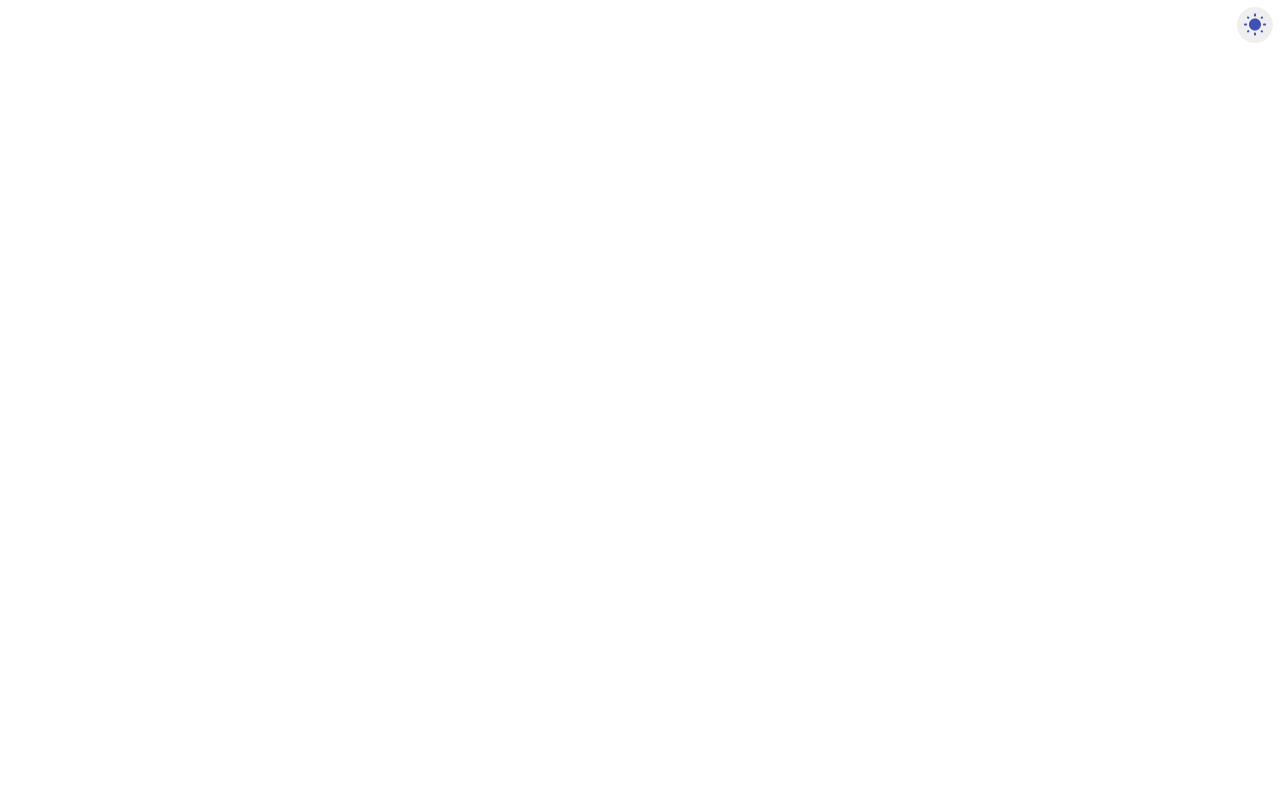
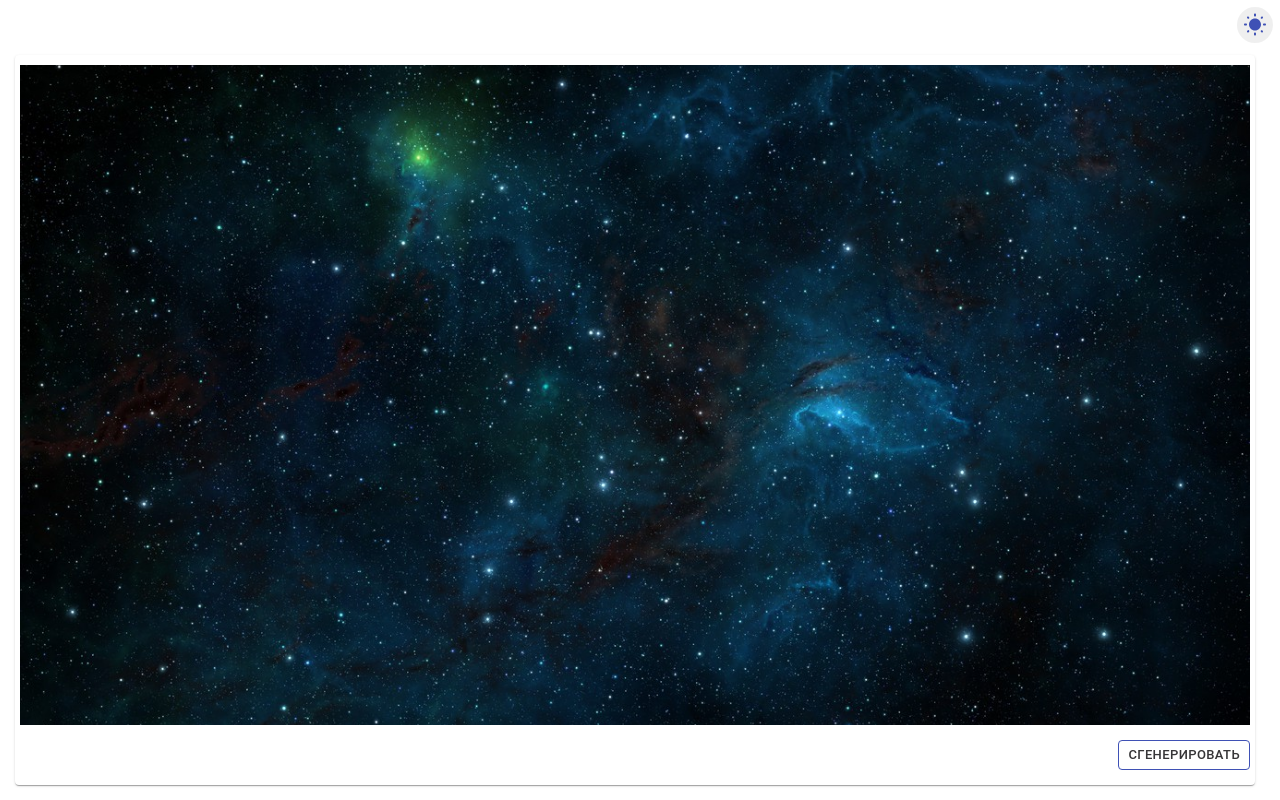
Before and after one commit to watermellon2018/scenarioNet, a React (Create React App) app in the folder frontEnd/: page /create-character in a window 1280 px wide. Built offline with nearby package versions, Linux system fonts and the light colour scheme.

Commit message:
страничка для генерировании персонажа

```diff
--- a/frontEnd/src/App.tsx
+++ b/frontEnd/src/App.tsx
@@ -12,6 +12,7 @@ import MainPage from './pages/main';
 import MenuPage from './pages/menu';
 import CreateScenarioPage from './pages/createScenario';
 import MyProfilePage from './pages/profile';
+import CreateCharacterPage from './pages/createCharacter';
 
 
 function App() {
@@ -35,6 +36,7 @@ function App() {
             />
 
           </div>
+          <div style={{height: 'calc(100% - 40px - 10px - 10px)', padding: '0px 10px 5px 10px'}}>
 
           <Route path='/main'>
             <MainPage />
@@ -52,17 +54,15 @@ function App() {
             <CreateScenarioPage />
           </Route>
 
-          <Route path='/registration'>
-            <div>Hello</div>
-          </Route>
-
-          <Route path='/login'>
-            <div>Login</div>
+          <Route path='/create-character'>
+            <CreateCharacterPage />
           </Route>
 
           <Route path='/my-profile'>
             <MyProfilePage />
           </Route>
+          </div>
+
         </div>
       </>
     </ThemeProvider>
--- a/frontEnd/src/components/globalStyles.js
+++ b/frontEnd/src/components/globalStyles.js
@@ -5,6 +5,20 @@ export const GlobalStyles = createGlobalStyle`
     color: ${({ theme }) => theme.text};
     font-family: Tahoma, Helvetica, Arial, Roboto, sans-serif;
     transition: all 0.50s linear;
+
+    .MuiButton-contained {
+        background: ${({ theme }) => theme.thirdColor};
+    }
+
+    .MuiButton-outlined {
+        border: 1px solid ${({ theme }) => theme.thirdColor};
+
+    }
+
+    .MuiButton-label {
+        color: ${({ theme }) => theme.text};
+    }
+
     .registration__first-row__avatar__wrapper-div {
         border-color: ${({ theme }) => theme.thirdColor};
     }
--- /dev/null
+++ b/frontEnd/src/pages/createCharacter/index.tsx
@@ -0,0 +1,46 @@
+import React, { useState, useEffect } from 'react';
+import { Button } from '@material-ui/core';
+import Card from '@material-ui/core/Card';
+import CardActionArea from '@material-ui/core/CardActionArea';
+import CardActions from '@material-ui/core/CardActions';
+import CardContent from '@material-ui/core/CardContent';
+import CardMedia from '@material-ui/core/CardMedia';
+import Typography from '@material-ui/core/Typography';
+
+
+
+import './style.scss';
+
+const CreateCharacterPage = () => {
+
+    const handleGenerate = () => {
+
+    };
+
+    return (
+        <div className='create-character'>
+            <div className='create-character__dispay-character box-wrapper'>
+                <Card>
+                    <CardActionArea>
+                        <CardMedia
+                            component="img"
+                            alt='Сгенерированный персонаж'
+                            height="140"
+                            image={process.env.PUBLIC_URL + '/static/images/spacei.jpg'}
+                            title="Contemplative Reptile"
+                        />
+
+                    </CardActionArea>
+                    <CardActions>
+                        <Button size='small' variant='outlined' onClick={handleGenerate}>
+                            Сгенерировать
+                        </Button>
+                    </CardActions>
+                </Card>
+            </div>
+        </div>
+    );
+
+};
+
+export default CreateCharacterPage;
--- /dev/null
+++ b/frontEnd/src/pages/createCharacter/style.scss
@@ -0,0 +1,43 @@
+.create-character {
+    display: flex;
+    height: 100%;
+
+    &__dispay-character {
+        width: 100%;
+        margin-right: 10px;
+
+        & .MuiCard-root {
+            position: relative;
+            height: calc(100% - 20px);
+            padding: 10px 5px;
+        }
+
+        & .MuiCardActionArea-root {
+            height: calc(100% - 50px);
+
+        }
+
+        & .MuiCardMedia-img{
+            height: 100%;
+        }
+
+        & .MuiCardActions-spacing{
+            position: absolute;
+            bottom: 0;
+            right: 0;
+            height: 60px;
+            padding: 0 5px !important;
+        }
+
+    }
+
+    &__setting {
+        width: 50%;
+        border: 1px solid blue;
+
+    }
+}
+
+.box-wrapper {
+    padding: 5px;
+}
--- a/frontEnd/src/pages/createScenario/index.tsx
+++ b/frontEnd/src/pages/createScenario/index.tsx
@@ -12,6 +12,12 @@ import InfoIcon from '@material-ui/icons/Info';
 
 const CreateScenarioPage = () => {
 
+    const history = useHistory();
+
+    const handleCreateCharater = () => {
+        history.push('/create-character');
+    };
+
 
     return (
 
@@ -20,7 +26,11 @@ const CreateScenarioPage = () => {
 
             <WButton icon={<InfoIcon />} title='Информация о фильме'/>
 
-            <WButton icon={<PeopleIcon />} title='Создание персонажей' />
+            <WButton
+                icon={<PeopleIcon />}
+                title='Создание персонажей'
+                onClick={handleCreateCharater}
+            />
 
             <WButton icon={<CreateIcon />} title='Написание сценария' />
 
```
Also changed, not shown: frontEnd/public/static/images/spacei.jpg (added), 1 other file (tests, documents, lock files or other folders).
